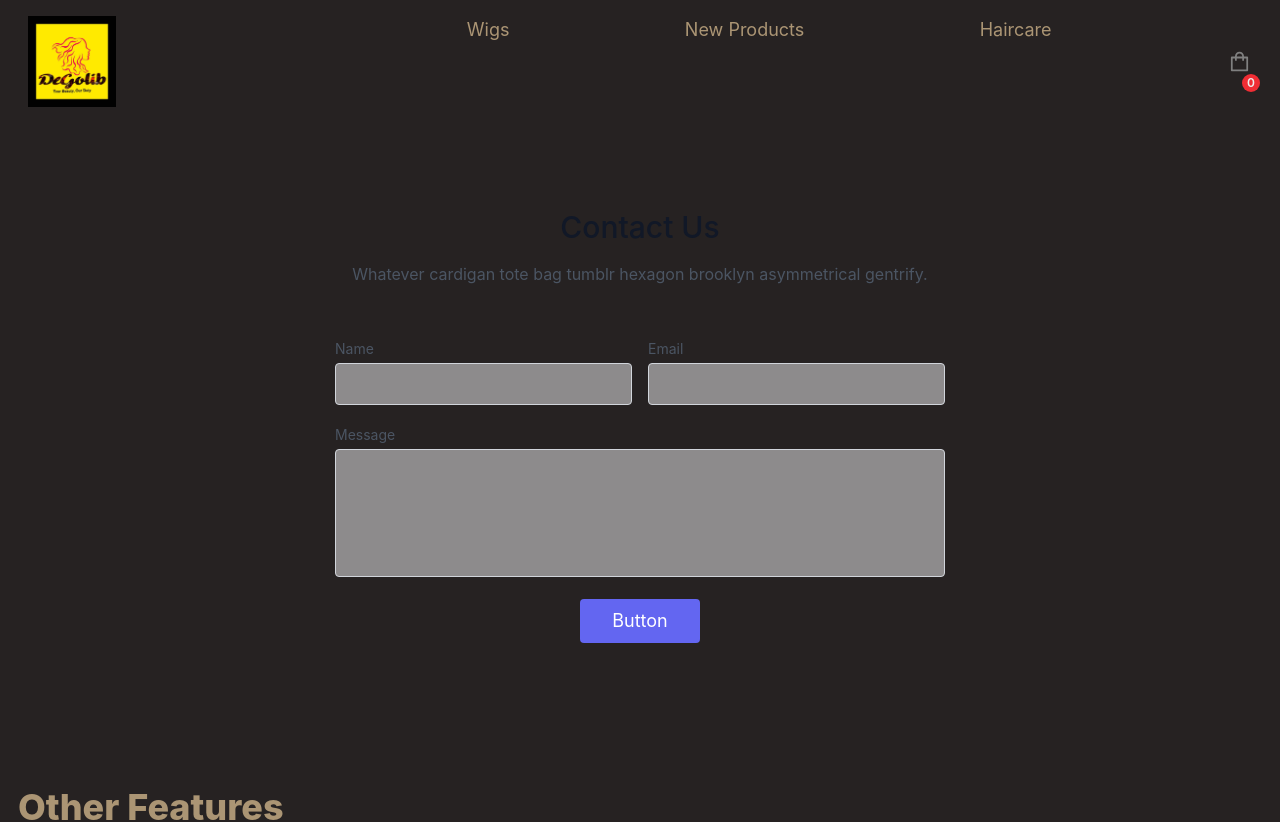
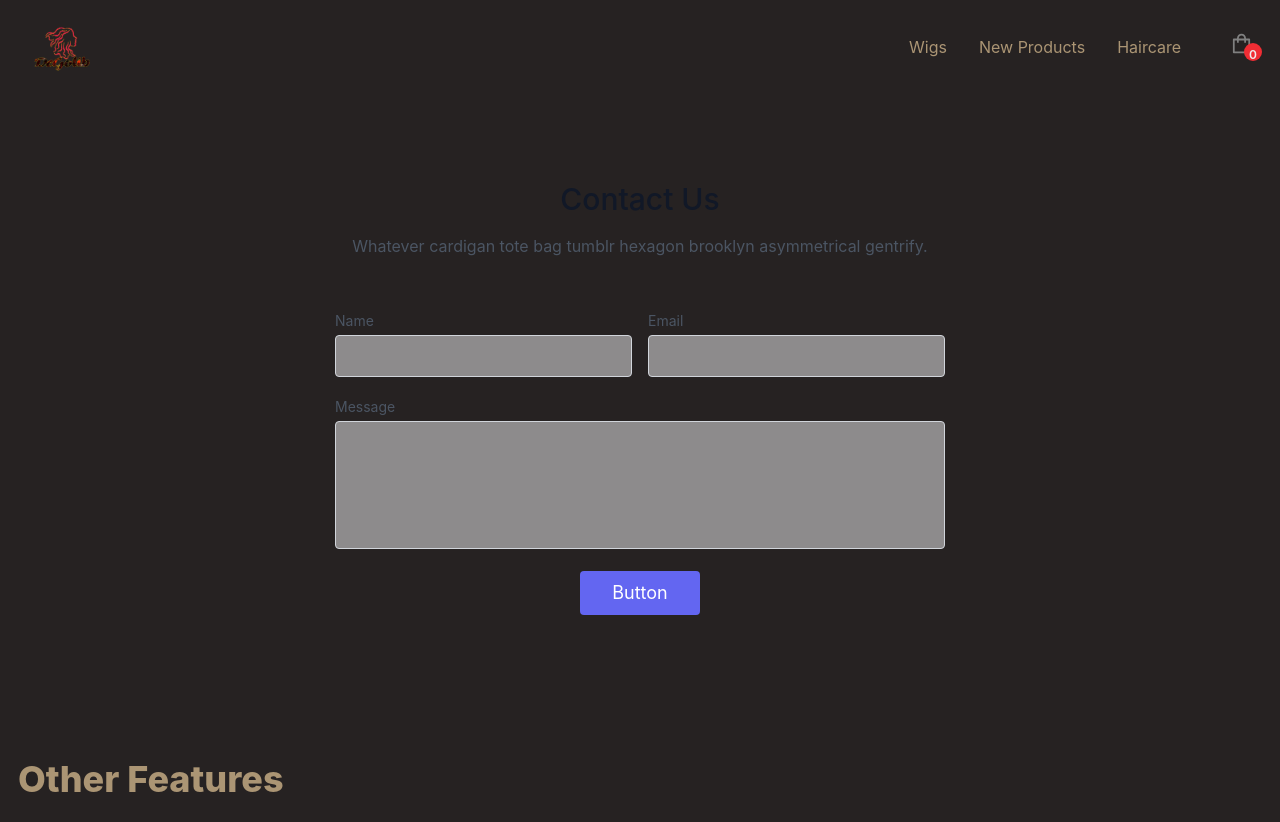
Before and after one commit to emmazyconcepts/degolib, a Next.js app: page /contact in a window 1280 px wide. Shown: the top 822 px of the page. Built offline with nearby package versions, Linux system fonts and the light colour scheme; no server answers; grey boxes are pictures that could not be loaded.

Commit message:
‘add’

```diff
--- a/components/Navbar.jsx
+++ b/components/Navbar.jsx
@@ -1,4 +1,4 @@
-import React from "react";
+import React, { useEffect } from "react";
 import Link from "next/link";
 import { AiOutlineShopping } from "react-icons/ai";
 import { Cart } from "./";
@@ -9,7 +9,7 @@ import { ChevronDownIcon } from "@heroicons/react/20/solid";
 import { Fragment } from "react";
 import Image from "next/image";
 
-import logo from "../public/l2.jpg";
+import logo from "../public/lolo2.png";
 
 function classNames(...classes) {
   return classes.filter(Boolean).join(" ");
@@ -18,132 +18,111 @@ function classNames(...classes) {
 const Navbar = () => {
   const { showCart, setShowCart, totalQuantities } = useStateContext();
 
+  const button =
+    typeof window !== "undefined"
+      ? document.querySelector("#menu-button")
+      : "null";
+
+  const menu =
+    typeof window !== "undefined" ? document.querySelector("#menu") : "null";
+
+  function show() {
+    menu.classList.toggle("hidden");
+  }
+
   return (
-    <div className="navbar-container">
-      <p className="logo">
+    <div className=" ">
+      <header>
+        <nav
+          class="
+          flex flex-wrap
+          items-center
+          justify-between
+          w-full
+          py-4
+          md:py-0
+          px-4
+          text-lg text-gray-700
+          bg-[#262222]
+        "
+        >
+          <div>
             <Link href="/">
-          <Image src={logo} alt="battery" className=" w-[5.5rem]" />
-        </Link>
-      </p>
-
-      <div></div>
-
-      {/* <select className="logo" name="" id="">
-        {" "}
-        <option>Shop by department</option>
-        <option>
-          {" "}
-          <a href="/policy">12v batteries</a>
-        </option>
-        <option>24v batteries</option>
-        <option>48v batteries</option>
-        <option>512v batteries</option>
-        <option>380v batteries</option>
-        <option>409v batteries</option>
-        <option>6v batteries</option>
-      </select> */}
-
-      <a href={"/battery/"} className="logo text-[#ab9574]">
-        Wigs
-      </a>
-
-      <a href={"/battery/"} className="logo text-[#ab9574]">
-        New Products
-      </a>
-      <a href={"/battery/"} className="logo text-[#ab9574]">
-        Haircare{" "}
-      </a>
-
-      {/* <Menu as="div" className="relative inline-block text-left">
-        <div>
-          <Menu.Button className=" inline-flex w-full justify-center gap-x-1.5 rounded-md bg-white px-3 py-2 text-sm font-semibold text-gray-900 shadow-sm ring-1 ring-inset ring-gray-300 hover:bg-gray-50">
-            Shop by department
-            <ChevronDownIcon
-              className="-mr-1 h-5 w-5 text-gray-400"
-              aria-hidden="true"
-            />
-          </Menu.Button>
+              <Image src={logo} alt="battery" className=" w-[4.5rem]" />
+            </Link>{" "}
           </div>
 
-        <Transition
-          as={Fragment}
-          enter="transition ease-out duration-100"
-          enterFrom="transform opacity-0 scale-95"
-          enterTo="transform opacity-100 scale-100"
-          leave="transition ease-in duration-75"
-          leaveFrom="transform opacity-100 scale-100"
-          leaveTo="transform opacity-0 scale-95"
+          <div class="h-6 w-6 cursor-pointer md:hidden block">
+            <svg
+              xmlns="http://www.w3.org/2000/svg"
+              id="menu-button"
+              fill="none"
+              viewBox="0 0 24 24"
+              stroke="currentColor"
+              onClick={() => show()}
             >
-          <Menu.Items className="absolute right-0 z-10 mt-2 w-56 origin-top-right rounded-md bg-white shadow-lg ring-1 ring-black ring-opacity-5 focus:outline-none">
-            <div className="py-1">
-              <Menu.Item>
-                {({ active }) => (
-                  <a
-                    href={"/battery/24volt"}
-                    className={classNames(
-                      active ? "bg-gray-100 text-gray-900" : "text-gray-700",
-                      "block px-4 py-2 text-sm"
-                    )}
-                  >
-                    24v batteries{" "}
-                  </a>
-                )}
-              </Menu.Item>
-              <Menu.Item>
-                {({ active }) => (
-                  <a
-                    href={"/battery/48volt"}
-                    className={classNames(
-                      active ? "bg-gray-100 text-gray-900" : "text-gray-700",
-                      "block px-4 py-2 text-sm"
-                    )}
-                  >
-                    48v batteries{" "}
-                  </a>
-                )}
-              </Menu.Item>
-              <Menu.Item>
-                {({ active }) => (
-                  <a
-                    href={"/battery/512volt"}
-                    className={classNames(
-                      active ? "bg-gray-100 text-gray-900" : "text-gray-700",
-                      "block px-4 py-2 text-sm"
-                    )}
-                  >
-                    512v batteries{" "}
-                  </a>
-                )}
-              </Menu.Item>
-              <form method="POST" action="#">
-                <Menu.Item>
-                  {({ active }) => (
-                    <button
-                      type="submit"
-                      className={classNames(
-                        active ? "bg-gray-100 text-gray-900" : "text-gray-700",
-                        "block w-full px-4 py-2 text-left text-sm"
-                      )}
-                    >
-                      380v batteries{" "}
-                    </button>
-                  )}
-                </Menu.Item>
-              </form>
-            </div>
-          </Menu.Items>
-        </Transition>
-      </Menu> */}
-
+              <path
+                stroke-linecap="round"
+                stroke-linejoin="round"
+                stroke-width="2"
+                d="M4 6h16M4 12h16M4 18h16"
+              />
+            </svg>
             <button
               type="button"
-        className="cart-icon"
+              className="cart-icon mt-3"
               onClick={() => setShowCart(true)}
             >
               <AiOutlineShopping />
-        <span className="cart-item-qty">{totalQuantities}</span>
+              <span className="cart-item-qty top-3">{totalQuantities}</span>
+            </button>
+          </div>
+
+          <div
+            class="hidden w-full md:flex md:items-center md:w-auto"
+            id="menu"
+          >
+            <ul
+              class="
+              pt-4
+              text-base text-gray-700
+              md:flex
+              md:justify-between
+              md:pt-0"
+            >
+              <li>
+                <a class="md:p-4 py-2 block text-[#ab9574]" href="#">
+                  Wigs
+                </a>
+              </li>
+              <li>
+                <a class="md:p-4 py-2 block text-[#ab9574]" href="#">
+                  New Products
+                </a>
+              </li>
+              <li>
+                <a class="md:p-4 py-2 block text-[#ab9574]" href="#">
+                  Haircare
+                </a>
+              </li>
+              <li>
+                <a class="md:p-4 py-2 block text-[#ab9574]" href="#"></a>
+              </li>
+              <li>
+                <button
+                  type="button"
+                  className="cart-icon mt-3"
+                  onClick={() => setShowCart(true)}
+                >
+                  <AiOutlineShopping />
+                  <span className="cart-item-qty top-3">{totalQuantities}</span>
                 </button>
                 {showCart && <Cart />}
+              </li>
+            </ul>
+          </div>
+        </nav>
+      </header>
     </div>
   );
 };
--- a/pages/_app.js
+++ b/pages/_app.js
@@ -11,7 +11,7 @@ export default function App({ Component, pageProps }) {
   return (
     <StateContext>
       <Head>
-        <link rel="shortcut icon" href="/1678107511_litbatt24_logo_8.jpeg" />
+        <link rel="shortcut icon" href="/lolo2.png" />
       </Head>
       <Layout>
         <Toaster />
```
Also changed, not shown: public/lolo2.png (added), public/transl2.png (added). Lines whose indentation alone changed are shown as unchanged.
